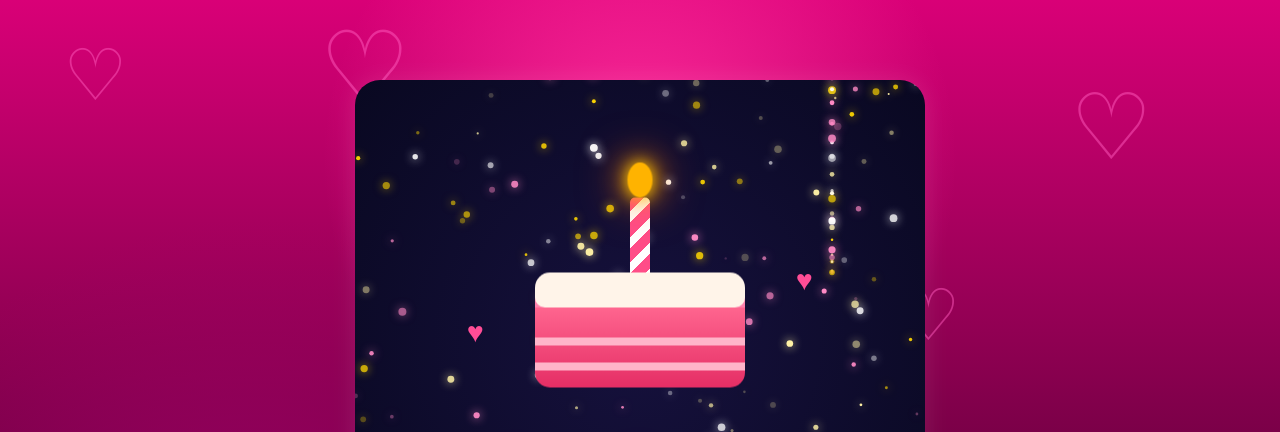
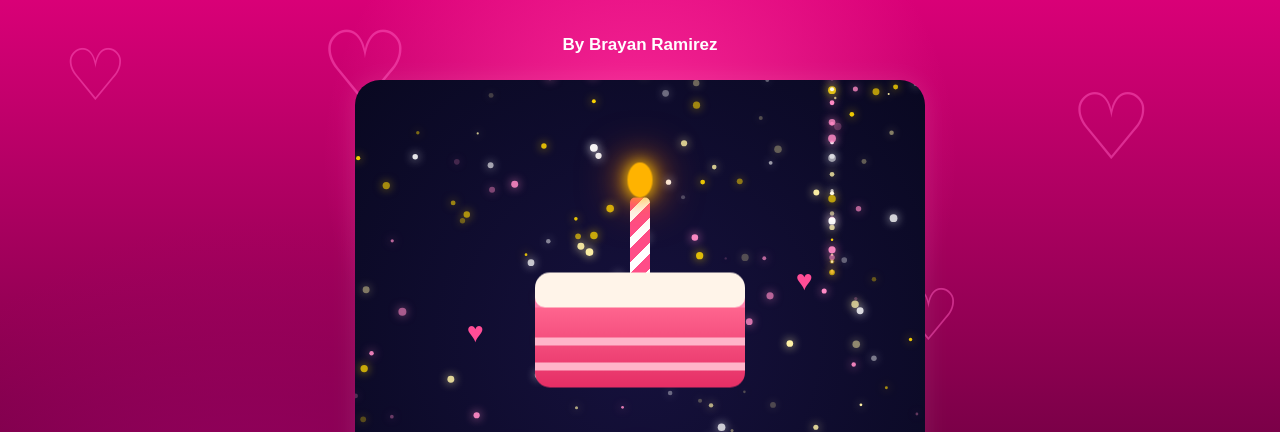
Before and after one commit to SkTrueno/Happy-Birthday-Baby, a plain HTML site: page index.html in a window 1280 px wide. Shown: the top 432 px of the page. Drawn offline with Linux system fonts and the light colour scheme.

Commit message:
Add developer credit to index.html
Added a developer credit section to the background div.

```diff
--- a/index.html
+++ b/index.html
@@ -24,6 +24,10 @@
         <div class="heart h4">♡</div>
         <div class="heart h5">♡</div>
         <div class="heart h6">♡</div>
+
+        <div class="developer">
+    By Brayan Ramirez
+</div>
 
     </div>
 
```
